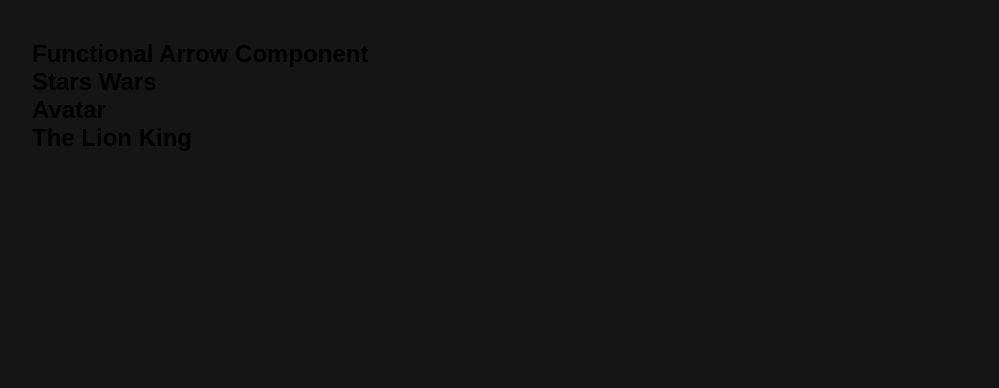
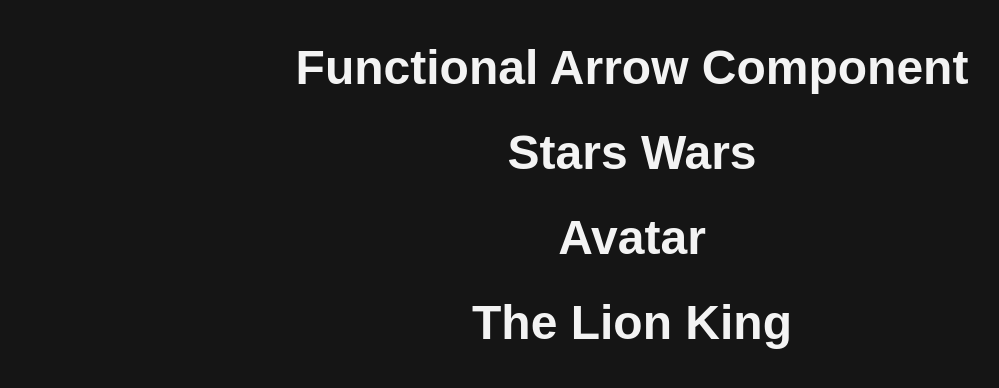
Before and after one commit to rutuja2005byte/React-Movie-App, a React (Vite) app: page / in a window 1280 px wide. Shown: the top 388 px of the page, without its empty margins (8-1007 px from the left). Built offline with nearby package versions, Linux system fonts and the light colour scheme.

Commit message:
Add h2 styles and close body rule
Close the body CSS rule and add styling for h2 elements: set color to #f3f3f3, center text, add 30px bottom margin, and set font-size to 48px. Also ensures the file ends with a newline.

```diff
--- a/src/index.css
+++ b/src/index.css
@@ -9,3 +9,10 @@
   background-color: #151515;
   font-family: Arial;
 }
+
+h2 {
+  color: #f3f3f3;
+  text-align: center;
+  margin-bottom: 30px;
+  font-size: 48px;
+}
```
